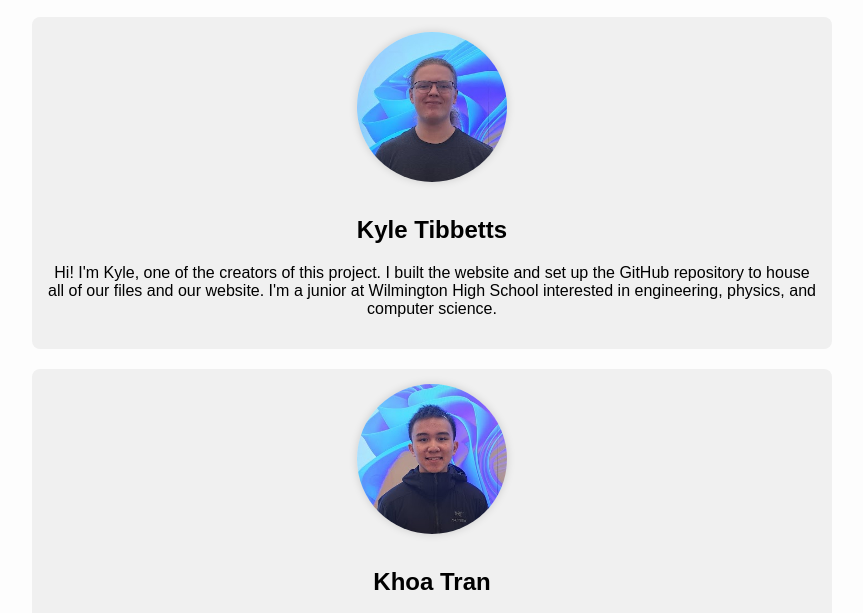
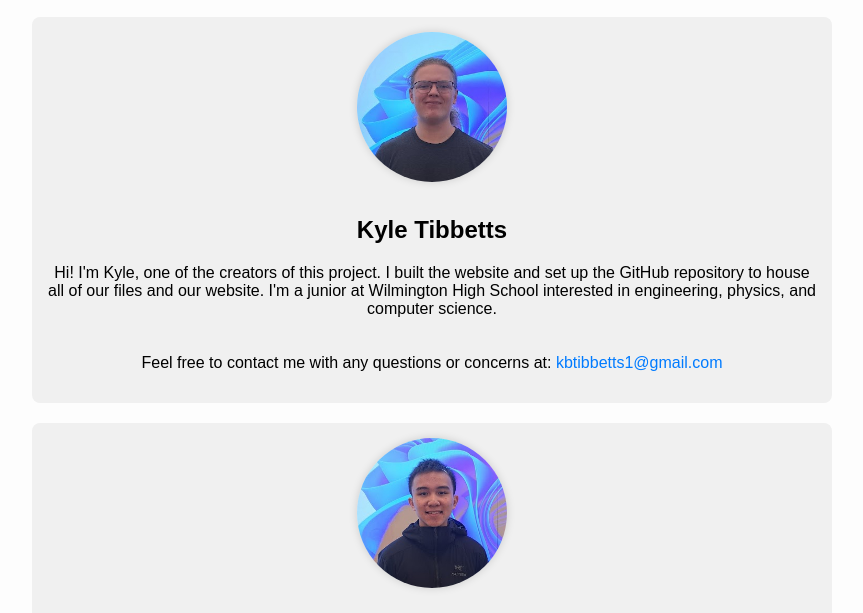
Before and after one commit to Che-ctrl78/Che-ctrl78.github.io, a plain HTML site: page about.html in a window 1280 px wide. Shown: the part 139-752 px from the top of the page, without its empty margins (208-1071 px from the left). Drawn offline with Linux system fonts and the light colour scheme.

Commit message:
Update about.html

```diff
--- a/about.html
+++ b/about.html
@@ -49,6 +49,7 @@
     <img src="imgs/kyle.jpg" alt="Portrait photo of Kyle Tibbetts" />
     <h2>Kyle Tibbetts</h2>
     <p>Hi! I'm Kyle, one of the creators of this project. I built the website and set up the GitHub repository to house all of our files and our website. I'm a junior at Wilmington High School interested in engineering, physics, and computer science.</p>
+    <p>Feel free to contact me with any questions or concerns at: <a href="mailto:kbtibbetts1@gmail.com">kbtibbetts1@gmail.com</a></p>
   </div>
   <div class="person">
     <img src="imgs/khoa.jpg" alt="Portrait photo of Khoa Tran" />
```
